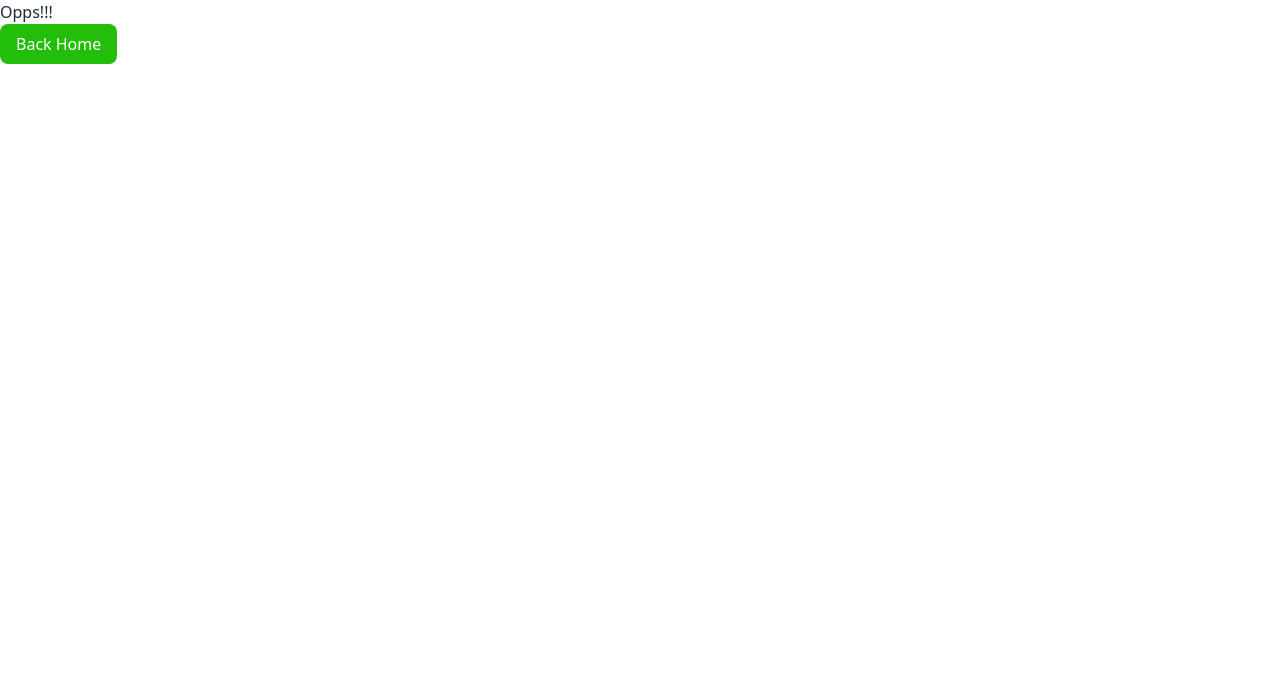
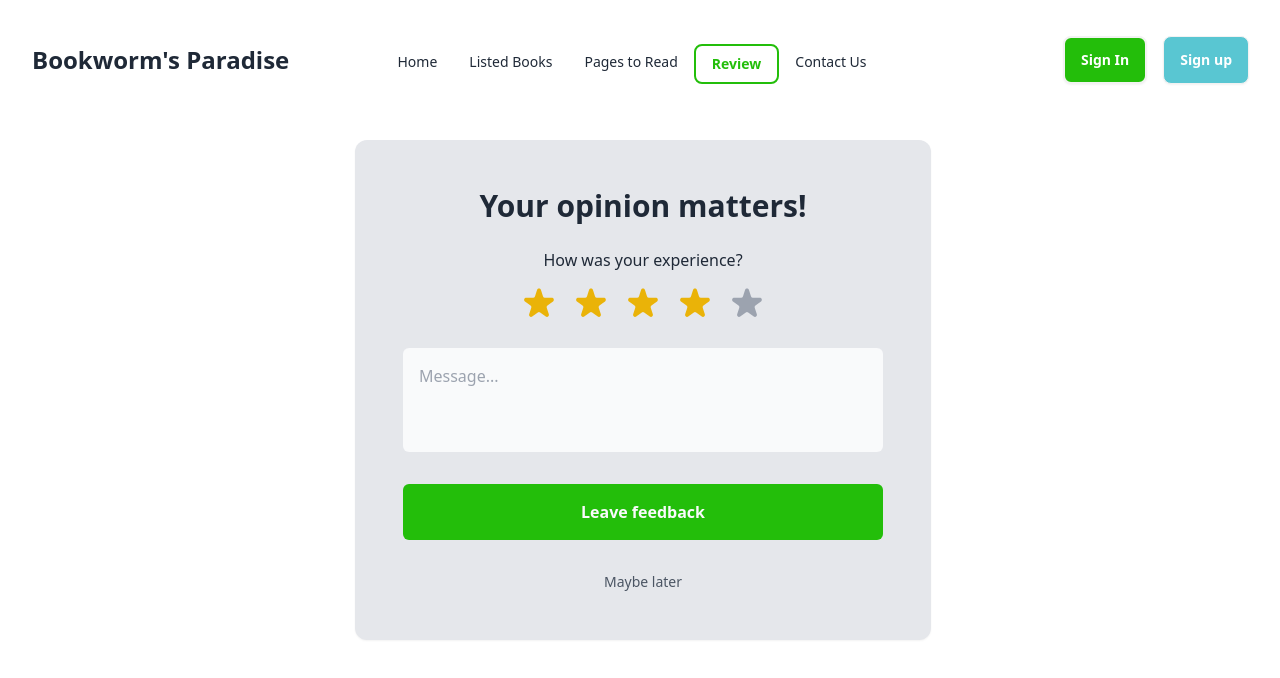
Before and after one commit to nusrat3657/book-review8, a React app: page /review in a window 1280 px wide. Before the commit this address had no page. Shown: the top 678 px of the page. Built offline with nearby package versions, Linux system fonts and the light colour scheme; the HTML template or start-up script is replaced by a standard one.

Commit message:
added one route section

```diff
--- a/src/components/Contact/Contact.jsx
+++ b/src/components/Contact/Contact.jsx
@@ -1,8 +1,8 @@
 const Contact = () => {
     return (
-        <section className="py-6 dark:bg-gray-100 dark:text-gray-900">
+        <section className="py-6 bg-gray-200 text-gray-900 mt-5">
             <div className="grid max-w-6xl grid-cols-1 px-6 mx-auto lg:px-8 md:grid-cols-2 md:divide-x">
-                <div className="py-6 md:py-0 md:px-6">
+                <div className="py-6 md:py-0 md:px-6 mt-14">
                     <h1 className="text-4xl font-bold">Get in touch</h1>
                     <p className="pt-2 pb-4">Fill in the form to start a conversation</p>
                     <div className="space-y-4">
@@ -23,24 +23,24 @@ const Contact = () => {
                                 <path d="M2.003 5.884L10 9.882l7.997-3.998A2 2 0 0016 4H4a2 2 0 00-1.997 1.884z"></path>
                                 <path d="M18 8.118l-8 4-8-4V14a2 2 0 002 2h12a2 2 0 002-2V8.118z"></path>
                             </svg>
-                            <span>contact@business.com</span>
+                            <span>contact@bookworms.com</span>
                         </p>
                     </div>
                 </div>
                 <form  className="flex flex-col py-6 space-y-6 md:py-0 md:px-6">
                     <label className="block">
                         <span className="mb-1">Full name</span>
-                        <input type="text" placeholder="Leroy Jenkins" className="block w-full rounded-md shadow-sm focus:ring focus:ring-opacity-75 focus:dark:ring-violet-600 dark:bg-gray-100" />
+                        <input type="text" placeholder="Leroy Jenkins" className="block w-full rounded-md shadow-sm focus:ring focus:ring-opacity-75 focus:ring-[#23BE0A] p-2" />
                     </label>
                     <label className="block">
                         <span className="mb-1">Email address</span>
-                        <input type="email" placeholder="leroy@jenkins.com" className="block w-full rounded-md shadow-sm focus:ring focus:ring-opacity-75 focus:dark:ring-violet-600 dark:bg-gray-100" />
+                        <input type="email" placeholder="leroy@jenkins.com" className="block w-full rounded-md shadow-sm focus:ring focus:ring-opacity-75 focus:ring-[#23BE0A] p-2" />
                     </label>
                     <label className="block">
                         <span className="mb-1">Message</span>
-                        <textarea rows="3" className="block w-full rounded-md focus:ring focus:ring-opacity-75 focus:dark:ring-violet-600 dark:bg-gray-100"></textarea>
+                        <textarea rows="3" className="block w-full rounded-md focus:ring focus:ring-opacity-75 focus:ring-[#23BE0A] "></textarea>
                     </label>
-                    <button type="button" className="self-center px-8 py-3 text-lg rounded focus:ring hover:ring focus:ring-opacity-75 dark:bg-violet-600 dark:text-gray-50 focus:dark:ring-violet-600 hover:dark:ring-violet-600">Submit</button>
+                    <button type="button" className="self-center px-8 py-3 text-lg rounded focus:ring hover:ring focus:ring-opacity-75 bg-[#23BE0A] text-gray-50 focus:ring-[#23BE0A] hover:ring-[#23BE0A]">Submit</button>
                 </form>
             </div>
         </section>
--- a/src/components/Header/Header.jsx
+++ b/src/components/Header/Header.jsx
@@ -14,9 +14,9 @@ const Header = () => {
         <li><NavLink to="/pages" className={({ isActive }) =>
             isActive ? "font-bold text-[#23BE0A] border-2  rounded-lg border-[#23BE0A]" : ""
         }>Pages to Read</NavLink></li>
-        <li><NavLink to="/statistics" className={({ isActive }) =>
+        <li><NavLink to="/review" className={({ isActive }) =>
             isActive ? "font-bold text-[#23BE0A] border-2 rounded-lg border-[#23BE0A]" : ""
-        }>Statistics</NavLink></li>
+        }>Review</NavLink></li>
         <li><NavLink to="/contact" className={({ isActive }) =>
             isActive ? "font-bold text-[#23BE0A] border-2  rounded-lg border-[#23BE0A]" : ""
         }>Contact Us</NavLink></li>
--- /dev/null
+++ b/src/components/Review/Review.jsx
@@ -0,0 +1,48 @@
+const Review = () => {
+    return (
+        <div className="flex flex-col max-w-xl p-8 shadow-sm rounded-xl lg:p-12 bg-gray-200 text-gray-800 lg:ml-[340px] mt-10">
+            <div className="flex flex-col items-center w-full">
+                <h2 className="text-3xl font-semibold text-center">Your opinion matters!</h2>
+                <div className="flex flex-col items-center py-6 space-y-3">
+                    <span className="text-center">How was your experience?</span>
+                    <div className="flex space-x-3">
+                        <button type="button" title="Rate 1 stars" aria-label="Rate 1 stars">
+                            <svg xmlns="http://www.w3.org/2000/svg" viewBox="0 0 20 20" fill="currentColor" className="w-10 h-10 text-yellow-500">
+                                <path d="M9.049 2.927c.3-.921 1.603-.921 1.902 0l1.07 3.292a1 1 0 00.95.69h3.462c.969 0 1.371 1.24.588 1.81l-2.8 2.034a1 1 0 00-.364 1.118l1.07 3.292c.3.921-.755 1.688-1.54 1.118l-2.8-2.034a1 1 0 00-1.175 0l-2.8 2.034c-.784.57-1.838-.197-1.539-1.118l1.07-3.292a1 1 0 00-.364-1.118L2.98 8.72c-.783-.57-.38-1.81.588-1.81h3.461a1 1 0 00.951-.69l1.07-3.292z"></path>
+                            </svg>
+                        </button>
+                        <button type="button" title="Rate 2 stars" aria-label="Rate 2 stars">
+                            <svg xmlns="http://www.w3.org/2000/svg" viewBox="0 0 20 20" fill="currentColor" className="w-10 h-10 text-yellow-500">
+                                <path d="M9.049 2.927c.3-.921 1.603-.921 1.902 0l1.07 3.292a1 1 0 00.95.69h3.462c.969 0 1.371 1.24.588 1.81l-2.8 2.034a1 1 0 00-.364 1.118l1.07 3.292c.3.921-.755 1.688-1.54 1.118l-2.8-2.034a1 1 0 00-1.175 0l-2.8 2.034c-.784.57-1.838-.197-1.539-1.118l1.07-3.292a1 1 0 00-.364-1.118L2.98 8.72c-.783-.57-.38-1.81.588-1.81h3.461a1 1 0 00.951-.69l1.07-3.292z"></path>
+                            </svg>
+                        </button>
+                        <button type="button" title="Rate 3 stars" aria-label="Rate 3 stars">
+                            <svg xmlns="http://www.w3.org/2000/svg" viewBox="0 0 20 20" fill="currentColor" className="w-10 h-10 text-yellow-500">
+                                <path d="M9.049 2.927c.3-.921 1.603-.921 1.902 0l1.07 3.292a1 1 0 00.95.69h3.462c.969 0 1.371 1.24.588 1.81l-2.8 2.034a1 1 0 00-.364 1.118l1.07 3.292c.3.921-.755 1.688-1.54 1.118l-2.8-2.034a1 1 0 00-1.175 0l-2.8 2.034c-.784.57-1.838-.197-1.539-1.118l1.07-3.292a1 1 0 00-.364-1.118L2.98 8.72c-.783-.57-.38-1.81.588-1.81h3.461a1 1 0 00.951-.69l1.07-3.292z"></path>
+                            </svg>
+                        </button>
+                        <button type="button" title="Rate 4 stars" aria-label="Rate 4 stars">
+                            <svg xmlns="http://www.w3.org/2000/svg" viewBox="0 0 20 20" fill="currentColor" className="w-10 h-10 text-yellow-500">
+                                <path d="M9.049 2.927c.3-.921 1.603-.921 1.902 0l1.07 3.292a1 1 0 00.95.69h3.462c.969 0 1.371 1.24.588 1.81l-2.8 2.034a1 1 0 00-.364 1.118l1.07 3.292c.3.921-.755 1.688-1.54 1.118l-2.8-2.034a1 1 0 00-1.175 0l-2.8 2.034c-.784.57-1.838-.197-1.539-1.118l1.07-3.292a1 1 0 00-.364-1.118L2.98 8.72c-.783-.57-.38-1.81.588-1.81h3.461a1 1 0 00.951-.69l1.07-3.292z"></path>
+                            </svg>
+                        </button>
+                        <button type="button" title="Rate 5 stars" aria-label="Rate 5 stars">
+                            <svg xmlns="http://www.w3.org/2000/svg" viewBox="0 0 20 20" fill="currentColor" className="w-10 h-10 text-gray-400">
+                                <path d="M9.049 2.927c.3-.921 1.603-.921 1.902 0l1.07 3.292a1 1 0 00.95.69h3.462c.969 0 1.371 1.24.588 1.81l-2.8 2.034a1 1 0 00-.364 1.118l1.07 3.292c.3.921-.755 1.688-1.54 1.118l-2.8-2.034a1 1 0 00-1.175 0l-2.8 2.034c-.784.57-1.838-.197-1.539-1.118l1.07-3.292a1 1 0 00-.364-1.118L2.98 8.72c-.783-.57-.38-1.81.588-1.81h3.461a1 1 0 00.951-.69l1.07-3.292z"></path>
+                            </svg>
+                        </button>
+                    </div>
+                </div>
+                <div className="flex flex-col w-full">
+                    <textarea rows="3" placeholder="Message..." className="p-4 rounded-md resize-none text-gray-800 bg-gray-50"></textarea>
+                    <button type="button" className="py-4 my-8 font-semibold rounded-md text-gray-50 bg-[#23BE0A]">Leave feedback</button>
+                </div>
+            </div>
+            <div className="flex items-center justify-center">
+                <a rel="noopener noreferrer" href="#" className="text-sm text-gray-600">Maybe later</a>
+            </div>
+        </div>
+    );
+};
+
+export default Review;
--- a/src/main.jsx
+++ b/src/main.jsx
@@ -14,6 +14,7 @@ import Contact from './components/Contact/Contact';
 import Details from './components/Details/Details';
 import Read from './components/Read/Read';
 import Wish from './components/Wish/Wish';
+import Review from './components/Review/Review';
 
 const router = createBrowserRouter([
   {
@@ -53,6 +54,10 @@ const router = createBrowserRouter([
         loader: () => fetch('/BookInformation.json')
       },
       {
+        path: '/review',
+        element: <Review></Review>
+      },
+      {
         path: '/contact',
         element: <Contact></Contact>
       }
```
